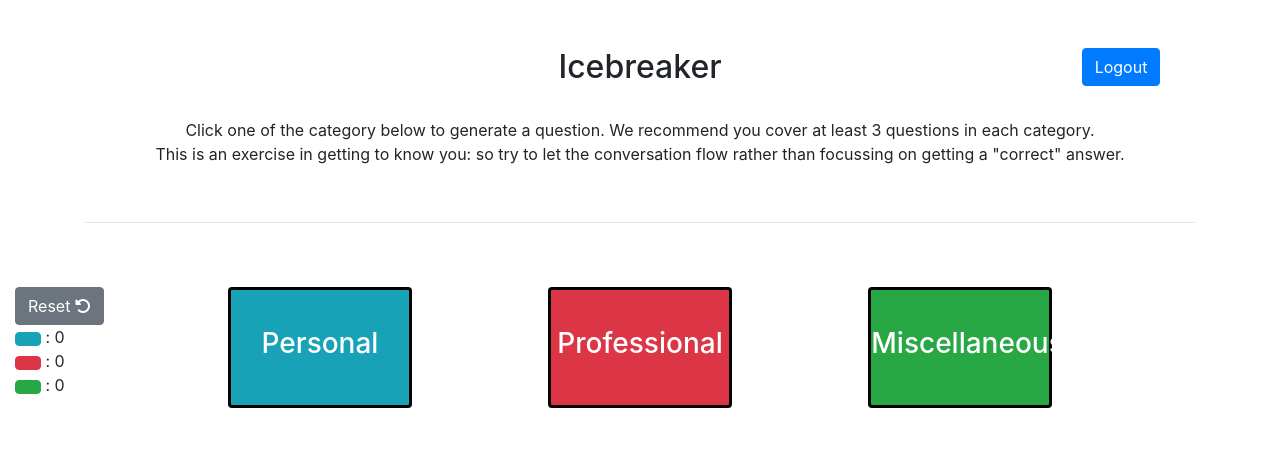
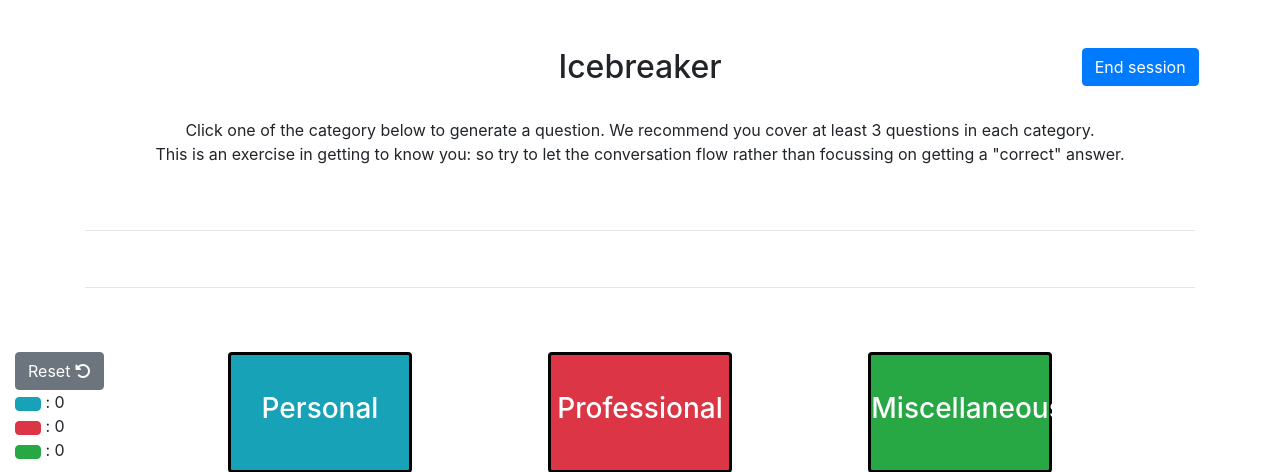
Before and after one commit to sivsubra-tw/mentor-intro, a Flask app: page / in a window 1280 px wide. Shown: the top 472 px of the page. Run offline with Flask 2, Linux system fonts and the light colour scheme; parts of the project's set-up code (start-up, migrations or seed data) failed here and were passed over; some libraries are stand-ins or nearby versions.

Commit message:
Fix DB error

```diff
--- a/application.py
+++ b/application.py
@@ -15,6 +15,8 @@ app.config["SESSION_PERMANENT"] = False
 app.config["SESSION_TYPE"] = "filesystem"
 Session(app)
 
+questions = db.execute("SELECT category, question FROM questions").fetchall()
+
 
 def reset():
 	session["questions_so_far"] =[] #Maintains a pair list of category, question
@@ -26,7 +28,7 @@ def reset():
 def index():
 	if session.get("questions_so_far") is None:
 		reset()
-	return render_template("index.html", questions_so_far = session["questions_so_far"], categories_so_far = session["categories_so_far"])
+	return render_template("index.html", questions_so_far = session["questions_so_far"], categories_so_far = session["categories_so_far"], start_timer = False)
 
 
 @app.route("/", methods=["POST"])
@@ -39,25 +41,30 @@ def question():
 		return render_template("index.html", questions_so_far = session["questions_so_far"], categories_so_far = session["categories_so_far"])
 	else :
 		session["questions_id"][category] += 1
-		session["questions_id"][category] %= 3
+		session["questions_id"][category] %= 5
 		session["categories_so_far"][category] += 1
-		session["questions_so_far"].append((category,questions[category][session["questions_id"][category]]))
+		questions = db.execute("SELECT question FROM questions WHERE category = (:category)",{"category":category}).fetchall()
+		curr_question = questions[session["questions_id"][category]].question
+		session["questions_so_far"].append((category,curr_question))
 
-		return render_template("index.html", curr_question = questions[category][session["questions_id"][category]], questions_so_far = session["questions_so_far"],
-				categories_so_far = session["categories_so_far"])
+		return render_template("index.html", curr_question = curr_question, category = category, questions_so_far = session["questions_so_far"],
+				categories_so_far = session["categories_so_far"], start_timer = True)
 
 @app.route("/summary")
 def logout():
-	questions_so_far = session["questions_so_far"]
-	session.clear()
-	first = []
-	second = []
-	third = []
-	for category, question in questions_so_far:
-		if category == 0:
-			first.append(question)
-		elif category == 1:
-			second.append(question)
-		else:
-			third.append(question)
-	return render_template("summary.html", first = first, second = second, third = third)
+	if session.get("questions_so_far") is not None:
+		questions_so_far = session["questions_so_far"]
+		session.clear()
+		first = []
+		second = []
+		third = []
+		for category, question in questions_so_far:
+			if category == 0:
+				first.append(question)
+			elif category == 1:
+				second.append(question)
+			else:
+				third.append(question)
+		return render_template("summary.html", first = first, second = second, third = third, start_timer = False)
+	else:
+		return render_template("expired.html")
--- a/templates/index.html
+++ b/templates/index.html
@@ -26,7 +26,7 @@
 				</div>
 				<div class = "col-lg-2">
 					<button class = "btn btn-primary" data-toggle="modal" data-target="#logoutModal">
-							Logout
+							End session
 					</button>
 				</div>
 			</div>
@@ -37,11 +37,11 @@
 
 		<div class = "container">
 
-			<p align = "center"> Click one of the category below to generate a question. We recommend you cover at least 3 questions in each category. <br> This is an exercise in getting to know you: so try to let the conversation flow rather than focussing on getting a "correct" answer. </p>
+			<p align = "center"> Click one of the category below to generate a question. We recommend you cover at least 3 questions in each category. <br> This is an exercise in getting to know you: so try to let the conversation flow rather than focussing on getting a "correct" answer. <br> <br>
 
 			<br> <hr/>
 
-			<br> <br>
+			<br> <hr/> <br> <br>
 
 
 		</div>
```
